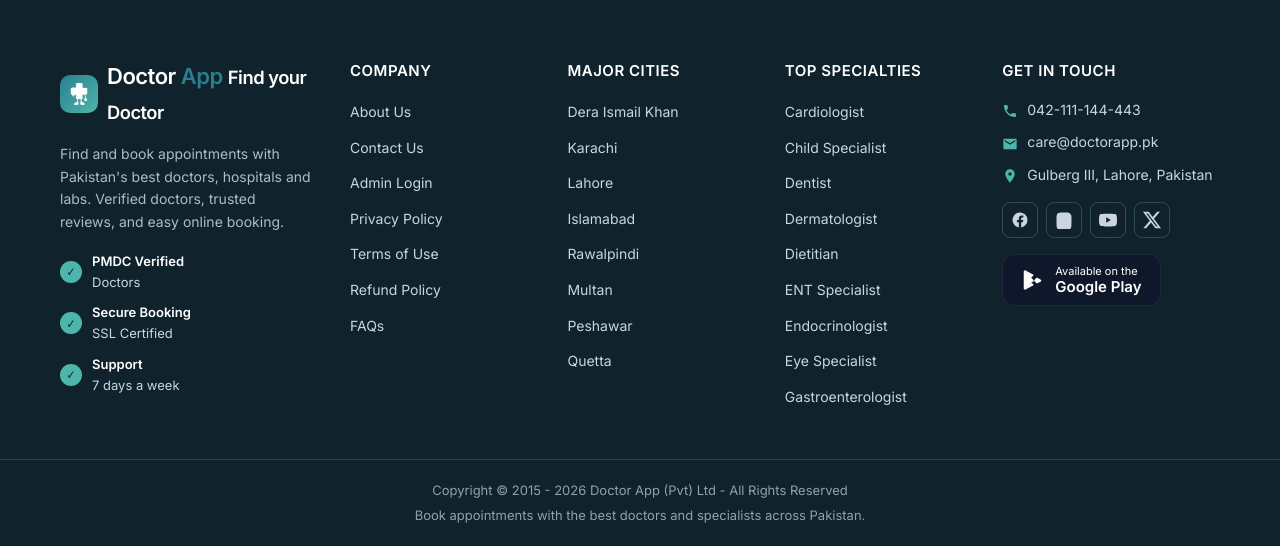
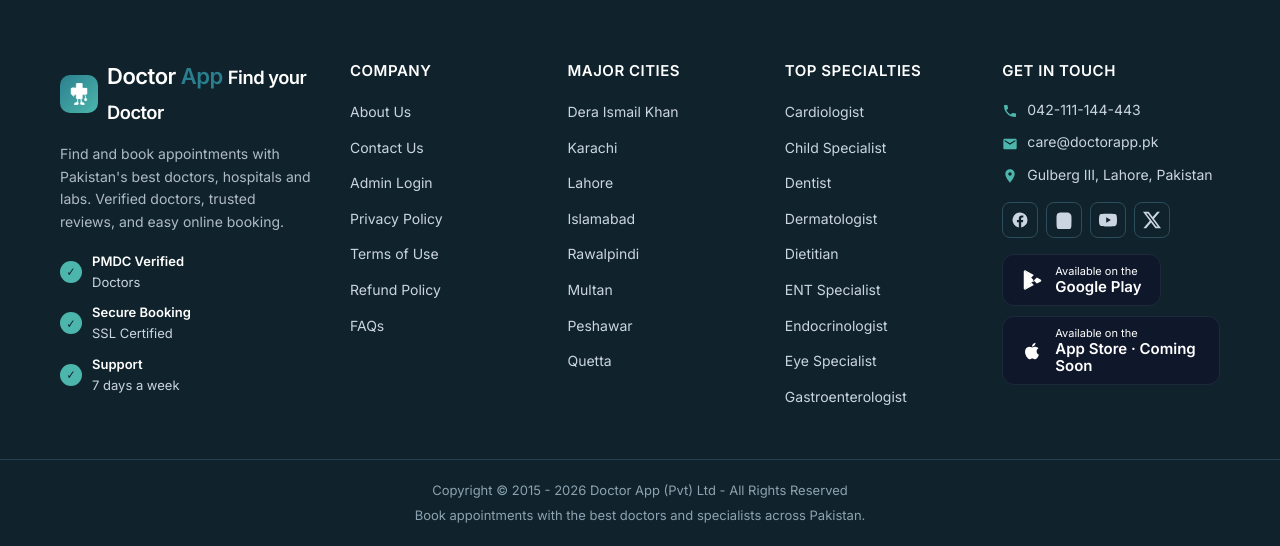
Before and after one commit to Arslan10899/Doctor-App, a Flask app: page /auth in a window 1280 px wide. Shown: the part 714-1260 px from the top of the page. Run offline with Flask 3, Linux system fonts and the light colour scheme; data comes from the database, SQL or seed files in the repository.

Commit message:
Footer: add App Store badge with Coming Soon

```diff
--- a/templates/base.html
+++ b/templates/base.html
@@ -161,6 +161,15 @@
                             <strong>Google Play</strong>
                         </span>
                     </a>
+                    <a class="store-badge store-badge-dark" style="margin-top:10px;cursor:default;" href="#" onclick="return false;">
+                        <span class="badge-icon">
+                            <svg xmlns="http://www.w3.org/2000/svg" width="22" height="22" viewBox="0 0 24 24" fill="currentColor"><path d="M17.05 20.28c-.98.95-2.05.8-3.08.35-1.09-.46-2.09-.48-3.24 0-1.44.62-2.2.44-3.06-.35C2.79 15.25 3.51 7.59 9.05 7.31c1.35.07 2.29.74 3.08.8 1.18-.24 2.31-.93 3.57-.84 1.51.12 2.65.72 3.4 1.8-3.12 1.87-2.38 5.98.48 7.13-.57 1.5-1.31 2.99-2.53 4.08zM12.03 7.25c-.15-2.23 1.66-4.07 3.74-4.25.29 2.58-2.34 4.5-3.74 4.25z"/></svg>
+                        </span>
+                        <span>
+                            <small>Available on the</small>
+                            <strong>App Store &middot; Coming Soon</strong>
+                        </span>
+                    </a>
                 </div>
                 </div>
             </div>
```
